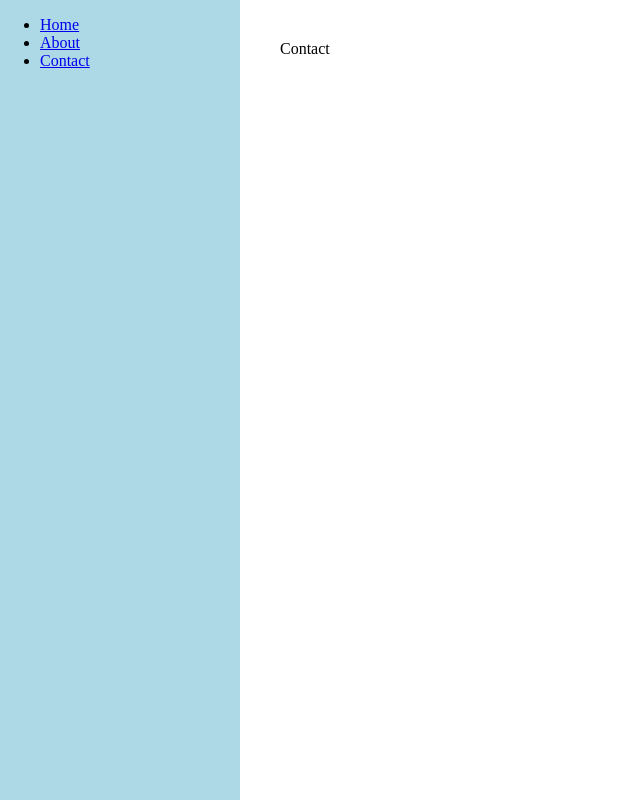
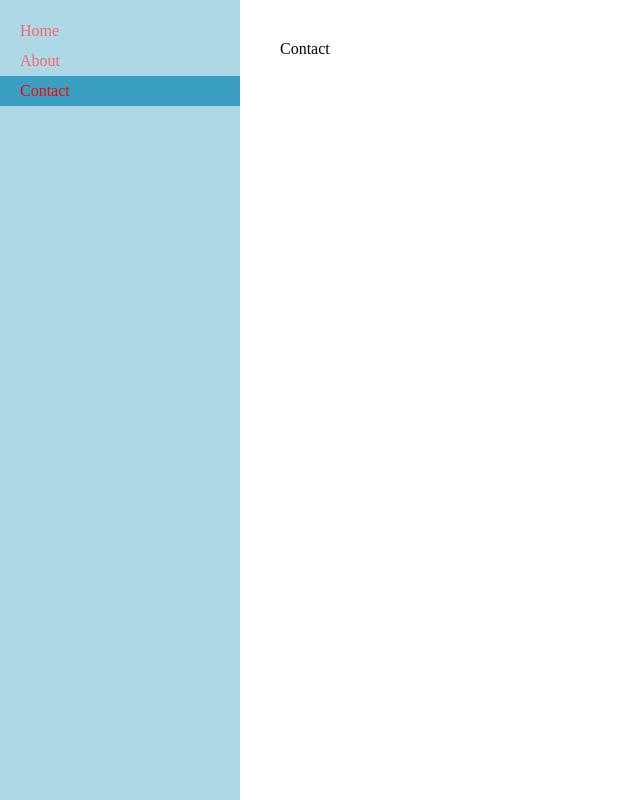
Before and after one commit to vijayst/react-router-menu, a React app: page /contact in a window 1280 px wide. Shown: the whole page, without its empty margins (0-640 px from the left). Built offline with nearby package versions, Linux system fonts and the light colour scheme.

Commit message:
fix menu navigation

```diff
--- a/Menu.js
+++ b/Menu.js
@@ -1,12 +1,44 @@
 import React from 'react';
-import { Link } from 'react-router-dom';
+import { Link, withRouter } from 'react-router-dom';
+import './menu.scss';
 
-export default function Menu() {
+const items = [
+    {
+        path: '/',
+        text: 'Home'
+    },
+    {
+        path: '/about',
+        text: 'About'
+    },
+    {
+        path: '/contact',
+        text: 'Contact'
+    }
+];
+
+function Menu(props) {
+    function handleClick(path) {
+        props.history.push(path);
+    }
+
     return (
         <ul className="menu">
-            <li className="menu__item"><Link to="/">Home</Link></li>
-            <li className="menu__item"><Link to="/about">About</Link></li>
-            <li className="menu__item"><Link to="/contact">Contact</Link></li>
+            {items.map(item => (
+                <li
+                    key={item.path}
+                    onClick={handleClick.bind(null, item.path)}
+                    className={
+                        props.location.pathname === item.path
+                            ? 'menu__item menu__item--active'
+                            : 'menu__item'
+                    }
+                >
+                    <Link to={item.path}>{item.text}</Link>
+                </li>
+            ))}
         </ul>
     );
 }
+
+export default withRouter(Menu);
--- a/menu.scss
+++ b/menu.scss
@@ -5,6 +5,7 @@
         padding: 6px 20px;
         list-style-type: none;
         transition: background-color 200ms;
+        cursor: pointer;
 
         &:hover {
             background-color: darken(lightblue, 20%);
@@ -23,5 +24,13 @@
                 color: red;
             }
         }
+
+        &--active {
+            background-color: darken(lightblue, 30%);
+
+            a {
+                color: red;
+            }
+        }
     }
 }
```
Also changed, not shown: Layout.js (+5 -5 lines), 1 other file (tests, documents, lock files or other folders).
